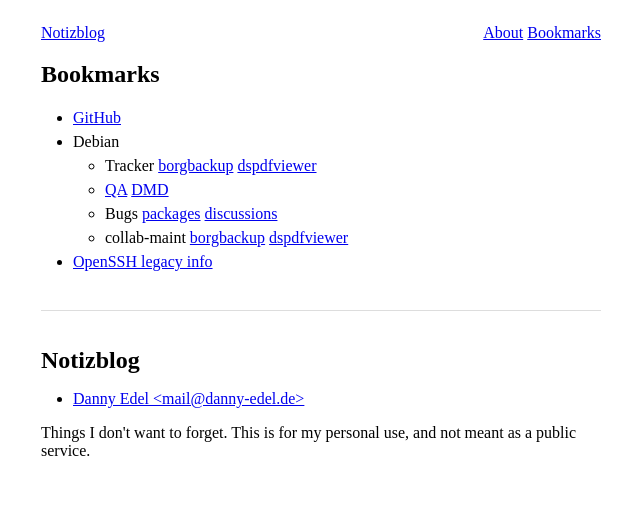
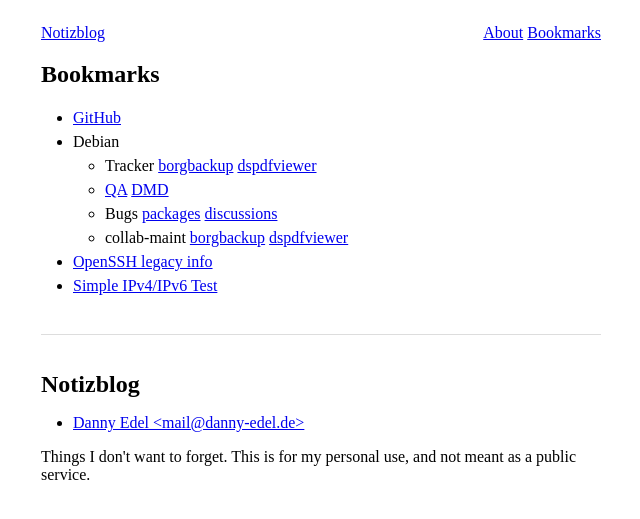
Before and after one commit to dannyedel/blog, a Jekyll site: the page built from bookmarks.md, in a window 1280 px wide. Shown: the top 519 px of the page, without its empty margins (319-959 px from the left). Built offline with Jekyll 4.4.1, drawn with Linux system fonts in a browser that asks for light colours.

Commit message:
bookmarks: simple ipv6 test

```diff
--- a/bookmarks.md
+++ b/bookmarks.md
@@ -17,3 +17,4 @@ title: Bookmarks
 [borgbackup](https://anonscm.debian.org/cgit/collab-maint/borgbackup.git)
 [dspdfviewer](https://anonscm.debian.org/cgit/collab-maint/dspdfviewer.git)
 * [OpenSSH legacy info](http://www.openssh.com/legacy.html)
+* [Simple IPv4/IPv6 Test](http://test-ipv6.com/simple_test.html)
```
